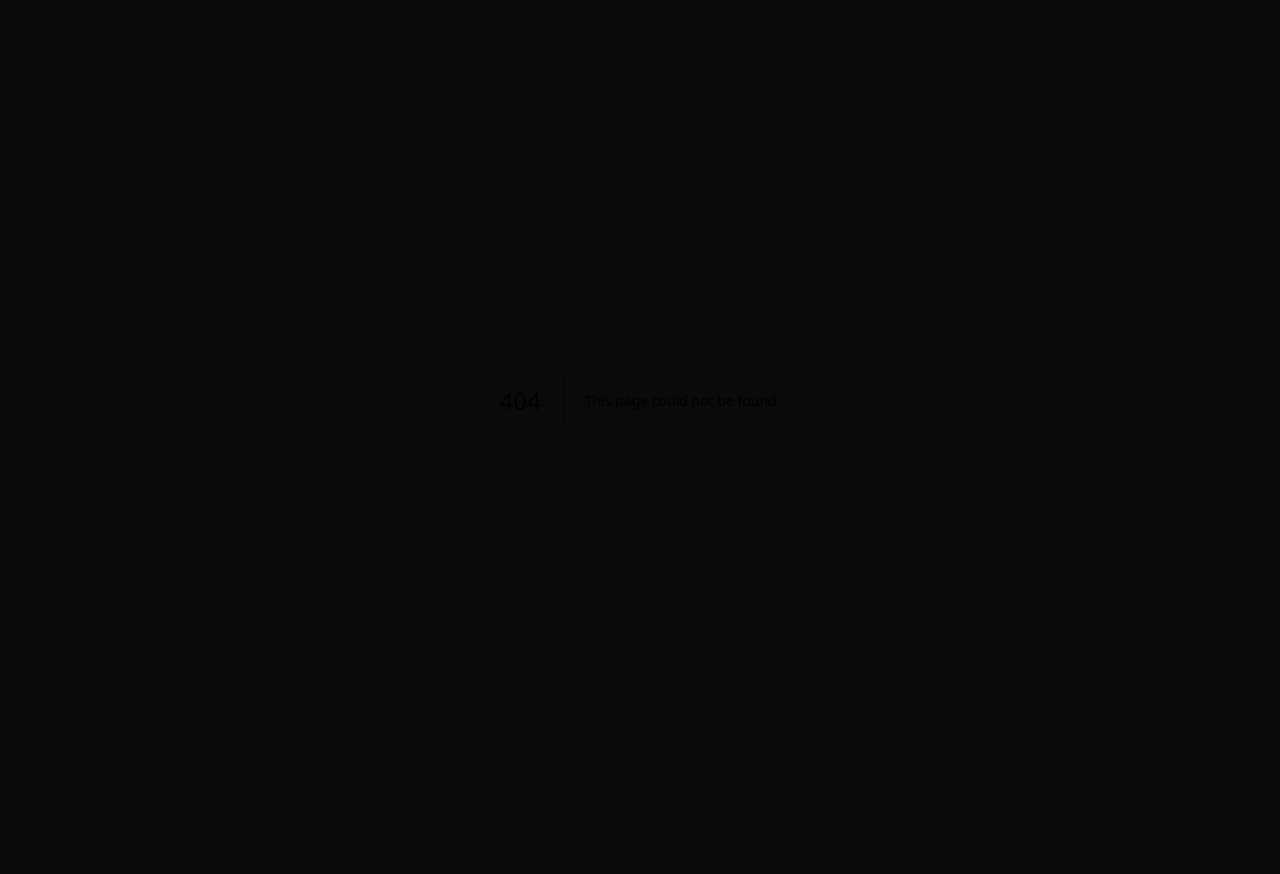
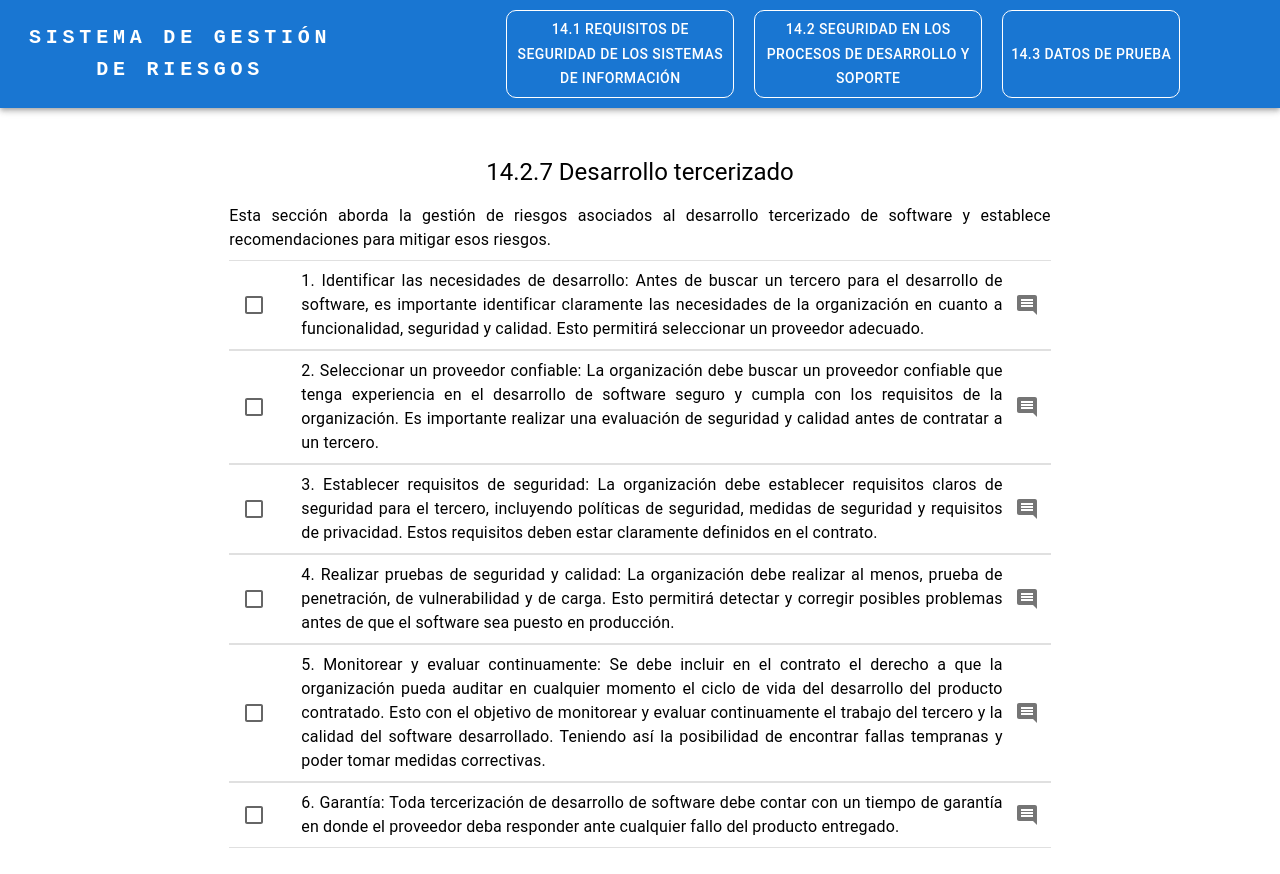
Before and after one commit to CesarSant2000/risk-management-system, a Next.js app: page /home/14.2/14.2.7 in a window 1280 px wide. Before the commit this address had no page. Shown: the top 874 px of the page. Before the commit the page ends 800 px from the top, so only its background shows below. Built offline with nearby package versions, Linux system fonts and the light colour scheme.

Commit message:
[ADD][DV] Agregar 2.7 y mejorar 1.2 1.3

```diff
--- a/app/home/14.1/14.1.2/page.tsx
+++ b/app/home/14.1/14.1.2/page.tsx
@@ -14,7 +14,11 @@ export default function FifthPage() {
     textArray.push(<Typography variant={"body1"} textAlign={"justify"}>
         2. Evaluar los riesgos de seguridad: Realice una evaluación de riesgos para determinar
         las amenazas y vulnerabilidades asociadas con los servicios identificados. Esto incluirá
-        identificar posibles amenazas externas y evaluar la vulnerabilidad del sistema.
+        identificar posibles amenazas externas y evaluar la vulnerabilidad del sistema. La identificación
+        de amenazas se la realizará usando STRIDE y la herramienta de microsoft disponible en el siguiente enlace:
+        <a href="https://www.microsoft.com/en-us/securityengineering/sdl/threatmodeling" target={"#"}>
+            Microsoft Threat Modeling Tool
+        </a>
     </Typography>);
     textArray.push(<Typography variant={"body1"} textAlign={"justify"}>
         3. Implementar controles de seguridad adecuados: Utilice los resultados de la evaluación
--- a/app/home/14.1/14.1.3/page.tsx
+++ b/app/home/14.1/14.1.3/page.tsx
@@ -11,7 +11,11 @@ export default function SixthPage() {
     textArray.push(<Typography variant={"body1"} textAlign={"justify"}>
         2. Identificar las amenazas y los riesgos asociados con la transmisión de datos en
         línea, incluyendo los riesgos de intercepción, manipulación o compromiso de la
-        información.
+        información. La identificación de amenazas se la realizará usando STRIDE y la herramienta de
+        microsoft disponible en el siguiente enlace:
+        <a href="https://www.microsoft.com/en-us/securityengineering/sdl/threatmodeling" target={"#"}>
+            Microsoft Threat Modeling Tool
+        </a>
     </Typography>);
     textArray.push(<Typography variant={"body1"} textAlign={"justify"}>
         3. Implementar medidas de seguridad adecuadas para proteger las transacciones de
--- /dev/null
+++ b/app/home/14.2/14.2.7/page.tsx
@@ -0,0 +1,55 @@
+'use client';
+import {Typography} from "@mui/material";
+import ListComponent from "@/app/home/ListComponent";
+
+export default function TwelvePage() {
+    const textArray: (JSX.Element)[] = [];
+    textArray.push(<Typography variant={"body1"} textAlign={"justify"}>
+        1.	Identificar las necesidades de desarrollo: Antes de buscar un tercero para el desarrollo de
+        software, es importante identificar claramente las necesidades de la organización en cuanto a
+        funcionalidad, seguridad y calidad. Esto permitirá seleccionar un proveedor adecuado.
+    </Typography>);
+    textArray.push(<Typography variant={"body1"} textAlign={"justify"}>
+        2.	Seleccionar un proveedor confiable: La organización debe buscar un proveedor confiable que tenga
+        experiencia en el desarrollo de software seguro y cumpla con los requisitos de la organización. Es
+        importante realizar una evaluación de seguridad y calidad antes de contratar a un tercero.
+    </Typography>);
+    textArray.push(<Typography variant={"body1"} textAlign={"justify"}>
+        3.	Establecer requisitos de seguridad: La organización debe establecer requisitos claros de seguridad
+        para el tercero, incluyendo políticas de seguridad, medidas de seguridad y requisitos de privacidad.
+        Estos requisitos deben estar claramente definidos en el contrato.
+    </Typography>);
+    textArray.push(<Typography variant={"body1"} textAlign={"justify"}>
+        4.	Realizar pruebas de seguridad y calidad: La organización debe realizar al menos, prueba de penetración,
+        de vulnerabilidad y de carga. Esto permitirá detectar y corregir posibles problemas antes de que el software
+        sea puesto en producción.
+    </Typography>);
+    textArray.push(<Typography variant={"body1"} textAlign={"justify"}>
+        5.	Monitorear y evaluar continuamente: Se debe incluir en el contrato el derecho a que la organización pueda
+        auditar en cualquier momento el ciclo de vida del desarrollo del producto contratado. Esto con el objetivo de
+        monitorear y evaluar continuamente el trabajo del tercero y la calidad del software desarrollado. Teniendo así
+        la posibilidad de encontrar fallas tempranas y poder tomar medidas correctivas.
+    </Typography>);
+    textArray.push(<Typography variant={"body1"} textAlign={"justify"}>
+        6.	Garantía: Toda tercerización de desarrollo de software debe contar con un tiempo de garantía en donde el
+        proveedor deba responder ante cualquier fallo del producto entregado.
+    </Typography>);
+    const textTitle = <Typography
+        variant="h5"
+        component="h1"
+        padding={"1rem"}
+        textAlign={"center"}
+    >
+        14.2.7 Desarrollo tercerizado
+    </Typography>
+    const textIntro = <Typography
+        variant="body1"
+        textAlign={"justify"}
+    >
+        Esta sección aborda la gestión de riesgos asociados al desarrollo tercerizado de
+        software y establece recomendaciones para mitigar esos riesgos.
+    </Typography>
+    return (
+        <ListComponent title={textTitle} intro={textIntro} array={textArray}/>
+    )
+}
--- a/app/home/14.2/page.tsx
+++ b/app/home/14.2/page.tsx
@@ -48,6 +48,10 @@ export default function SecondPage() {
                                         title={"14.2.8"}
                                         description={"Pruebas de seguridad de sistemas"}
                             />
+                            <OptionCard url={"home/14.2/14.2.7"}
+                                        title={"14.2.7"}
+                                        description={"Desarrollo tercerizado"}
+                            />
                             <OptionCard url={"home/14.2/14.2.9"}
                                         title={"14.2.9"}
                                         description={"Pruebas de aceptacion del sistema"}
```
